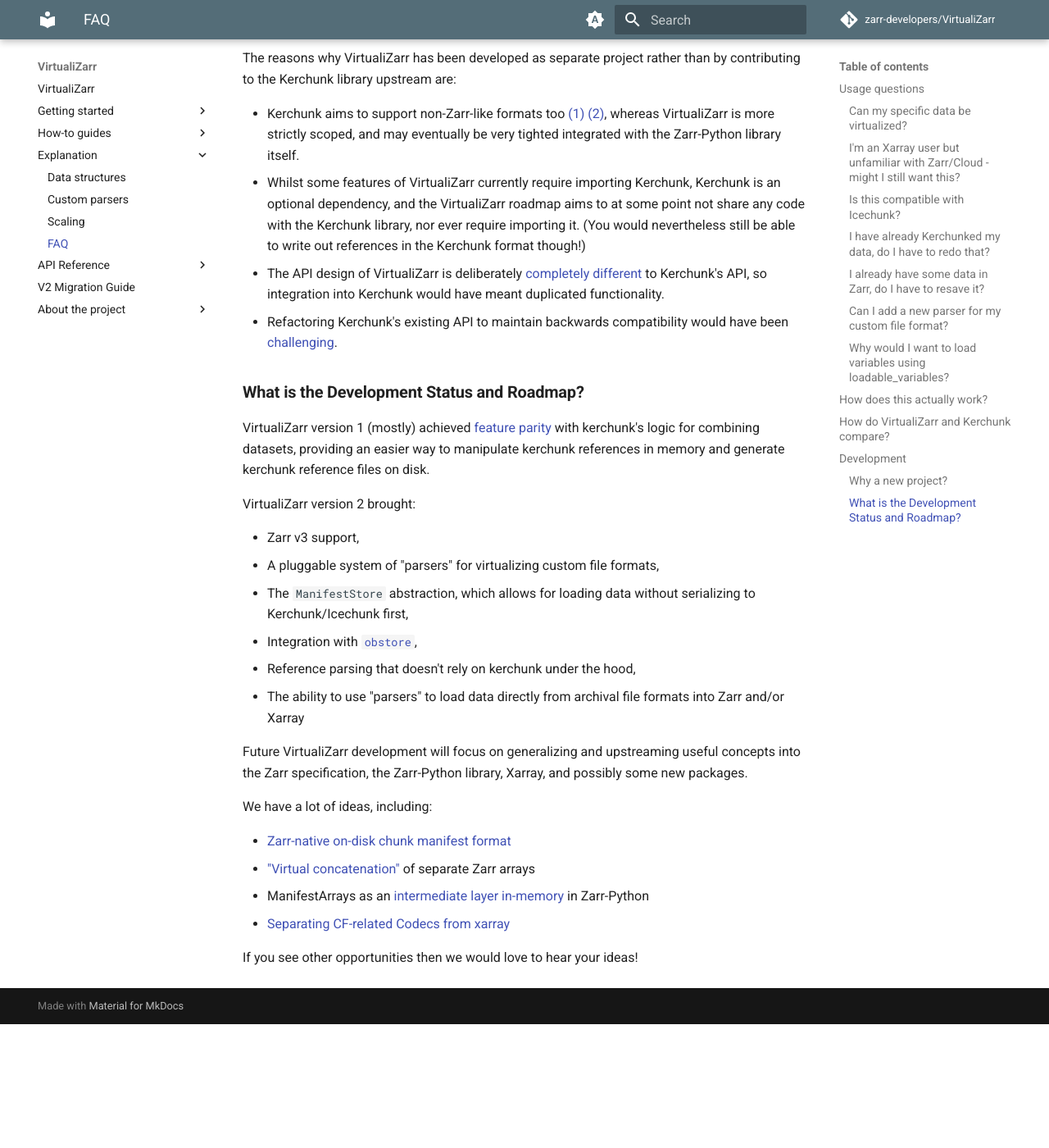
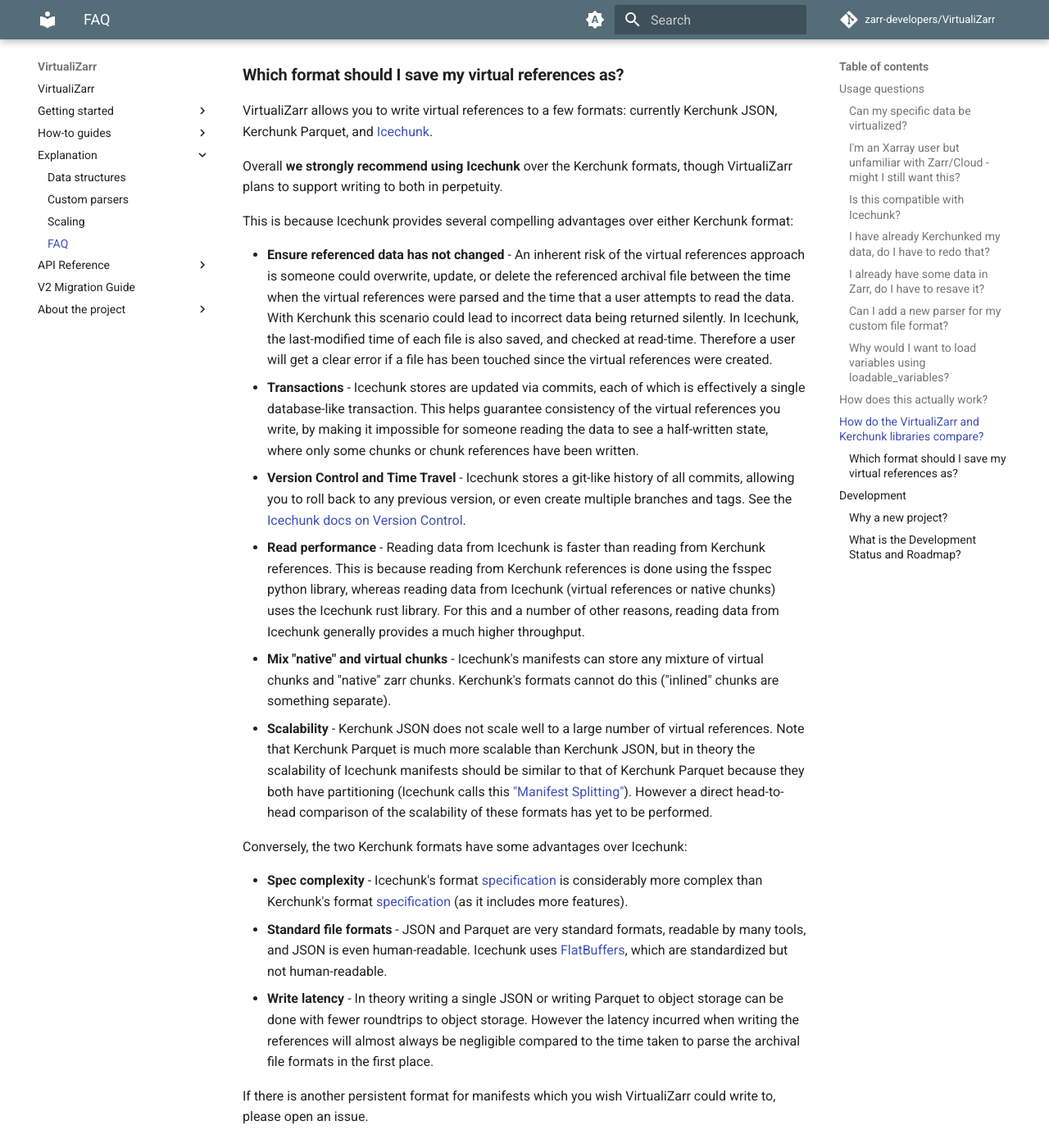
Before and after one commit to zarr-developers/VirtualiZarr, an MkDocs documentation site: the page built from docs/faq.md, in a window 1280 px wide and 1400 px high, scrolled down 8030 px. Shown: the whole window at 82% size. Built offline with MkDocs 1.6.1 and Material for MkDocs 9.7.7, drawn with Linux system fonts in a browser that asks for light colours; comment, search, counter and statistics services are not loaded; the version menu is left out; before the commit the page ends 9279 px from its top, so only the background shows below that; some of the changed text lies outside the part shown.

Commit message:
Add faq answer comparing kerchunk format to icechunk format (#818)
* add faq ans comparing kerchunk format to icechunk

* [pre-commit.ci] auto fixes from pre-commit.com hooks

for more information, see https://pre-commit.ci

* update release notes

* move staleness protection to be the first bullet

* add link

* [pre-commit.ci] auto fixes from pre-commit.com hooks

for more information, see https://pre-commit.ci

* fix bad merge

* remove future-tense reference to Icechunk 1.0

* clarify what is written during a transaction

* removed the part about incremental overwriting

* Apply suggestion of blank line for list formatting from @maxrjones

Co-authored-by: Max Jones <14077947+maxrjones@users.noreply.github.com>

* clarify write latency

* links to specs

* remove irrelevant note about non-zarr

* remove recommendation to the top

* clarify that we mean to support writing to both in perpetuity

* add note about if someone has some other format they want VZ to be able to write to

* remove the part about incremental overwriting

---------

Co-authored-by: pre-commit-ci[bot] <66853113+pre-commit-ci[bot]@users.noreply.github.com>
Co-authored-by: Max Jones <14077947+maxrjones@users.noreply.github.com>

```diff
--- a/docs/faq.md
+++ b/docs/faq.md
@@ -58,7 +58,7 @@
 
 Very much so! VirtualiZarr allows you to ingest data as virtual references and write those references into an [Icechunk](https://icechunk.io/) Store. See the [Icechunk documentation on creating virtual datasets](https://icechunk.io/icechunk-python/virtual/#creating-a-virtual-dataset-with-virtualizarr).
 
-In general once the Icechunk specification reaches a stable v1.0, we would recommend using that over Kerchunk's references format, in order to take advantage of transactional updates, version controlled history, and faster access speeds.
+For a discussion of the pros and cons of serializing into the Icechunk format vs the Kerchunk references format, see the [this FAQ answer](#which-format-should-i-save-my-virtual-references-as).
 
 ### I have already Kerchunked my data, do I have to redo that?
 
@@ -118,9 +118,15 @@
 
 The above steps could also be performed using the `kerchunk` library alone, but because (3), (4), (5), and (6) are all performed by the `kerchunk.combine.MultiZarrToZarr` function, and no internal abstractions are exposed, kerchunk's design is much less modular, and the use cases are limited by kerchunk's API surface.
 
-## How do VirtualiZarr and Kerchunk compare?
+## How do the VirtualiZarr and Kerchunk libraries compare?
 
 You have a choice between using VirtualiZarr and Kerchunk: VirtualiZarr provides almost all the same features as Kerchunk.
+
+!!! note
+
+    "Kerchunk" is really two things: a python library and an on-disk format for storing virtual references.
+    This question compares the Kerchunk python library to the VirtualiZarr python library.
+    For a discussion of the pros and cons of serializing into the Kerchunk references format, see the [next question](#which-format-should-i-save-my-virtual-references-as).
 
 Users of Kerchunk may find the following comparison table useful, which shows which features of Kerchunk map on to which features of VirtualiZarr.
 
@@ -161,6 +167,28 @@
 | Kerchunk reference format as parquet                                     | `df.refs_to_dataframe(out_dict, "combined.parq")`, then read using an `fsspec` `ReferenceFileSystem` mapper | `ds.vz.to_kerchunk('combined.parq', format=parquet')` , then read using an `fsspec` `ReferenceFileSystem` mapper |
 | [Icechunk](https://icechunk.io/) store                          | ❌                                                                                                                                 | `ds.vz.to_icechunk()`, then read back via xarray (requires zarr-python v3).                                |
 
+### Which format should I save my virtual references as?
+
+VirtualiZarr allows you to write virtual references to a few formats: currently Kerchunk JSON, Kerchunk Parquet, and [Icechunk](https://icechunk.io/en/latest/).
+
+Overall **we strongly recommend using Icechunk** over the Kerchunk formats, though VirtualiZarr plans to support writing to both in perpetuity.
+
+This is because Icechunk provides several compelling advantages over either Kerchunk format:
+
+- **Ensure referenced data has not changed** - An inherent risk of the virtual references approach is someone could overwrite, update, or delete the referenced archival file between the time when the virtual references were parsed and the time that a user attempts to read the data. With Kerchunk this scenario could lead to incorrect data being returned silently. In Icechunk, the last-modified time of each file is also saved, and checked at read-time. Therefore a user will get a clear error if a file has been touched since the virtual references were created.
+- **Transactions** - Icechunk stores are updated via commits, each of which is effectively a single database-like transaction. This helps guarantee consistency of the virtual references you write, by making it impossible for someone reading the data to see a half-written state, where only some chunks or chunk references have been written.
+- **Version Control and Time Travel** - Icechunk stores a git-like history of all commits, allowing you to roll back to any previous version, or even create multiple branches and tags. See the [Icechunk docs on Version Control](https://icechunk.io/en/latest/version-control/).
+- **Read performance** - Reading data from Icechunk is faster than reading from Kerchunk references. This is because reading from Kerchunk references is done using the fsspec python library, whereas reading data from Icechunk (virtual references or native chunks) uses the Icechunk rust library. For this and a number of other reasons, reading data from Icechunk generally provides a much higher throughput.
+- **Mix "native" and virtual chunks** - Icechunk's manifests can store any mixture of virtual chunks and "native" zarr chunks. Kerchunk's formats cannot do this ("inlined" chunks are something separate).
+- **Scalability** - Kerchunk JSON does not scale well to a large number of virtual references. Note that Kerchunk Parquet is much more scalable than Kerchunk JSON, but in theory the scalability of Icechunk manifests should be similar to that of Kerchunk Parquet because they both have partitioning (Icechunk calls this ["Manifest Splitting"](https://icechunk.io/en/latest/performance/#splitting-manifests)). However a direct head-to-head comparison of the scalability of these formats has yet to be performed.
+
+Conversely, the two Kerchunk formats have some advantages over Icechunk:
+
+- **Spec complexity** - Icechunk's format [specification](https://icechunk.io/en/latest/spec/) is considerably more complex than Kerchunk's format [specification](https://fsspec.github.io/kerchunk/spec.html) (as it includes more features).
+- **Standard file formats** - JSON and Parquet are very standard formats, readable by many tools, and JSON is even human-readable. Icechunk uses [FlatBuffers](https://github.com/google/flatbuffers), which are standardized but not human-readable.
+- **Write latency** - In theory writing a single JSON or writing Parquet to object storage can be done with fewer roundtrips to object storage. However the latency incurred when writing the references will almost always be negligible compared to the time taken to parse the archival file formats in the first place.
+
+If there is another persistent format for manifests which you wish VirtualiZarr could write to, please open an issue.
 
 ## Development
 
```
Also changed, not shown: docs/releases.md (+3 -0 lines).
